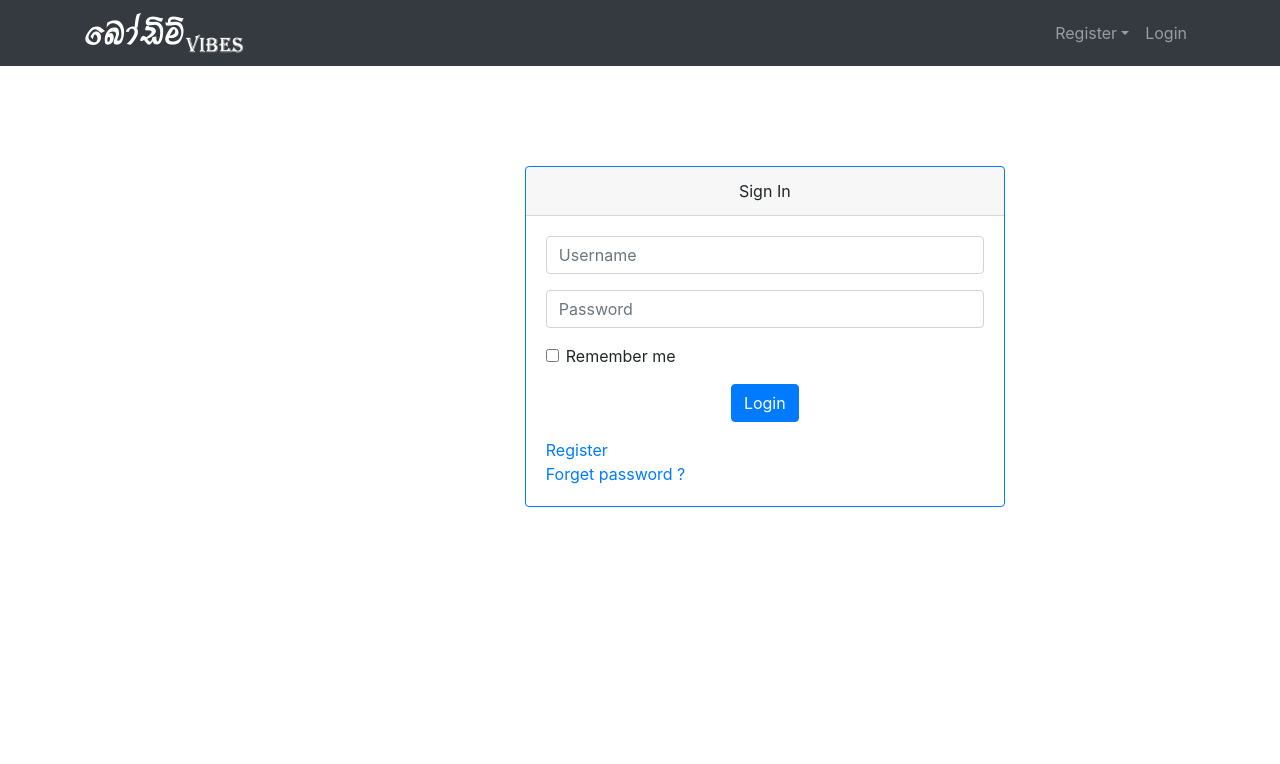
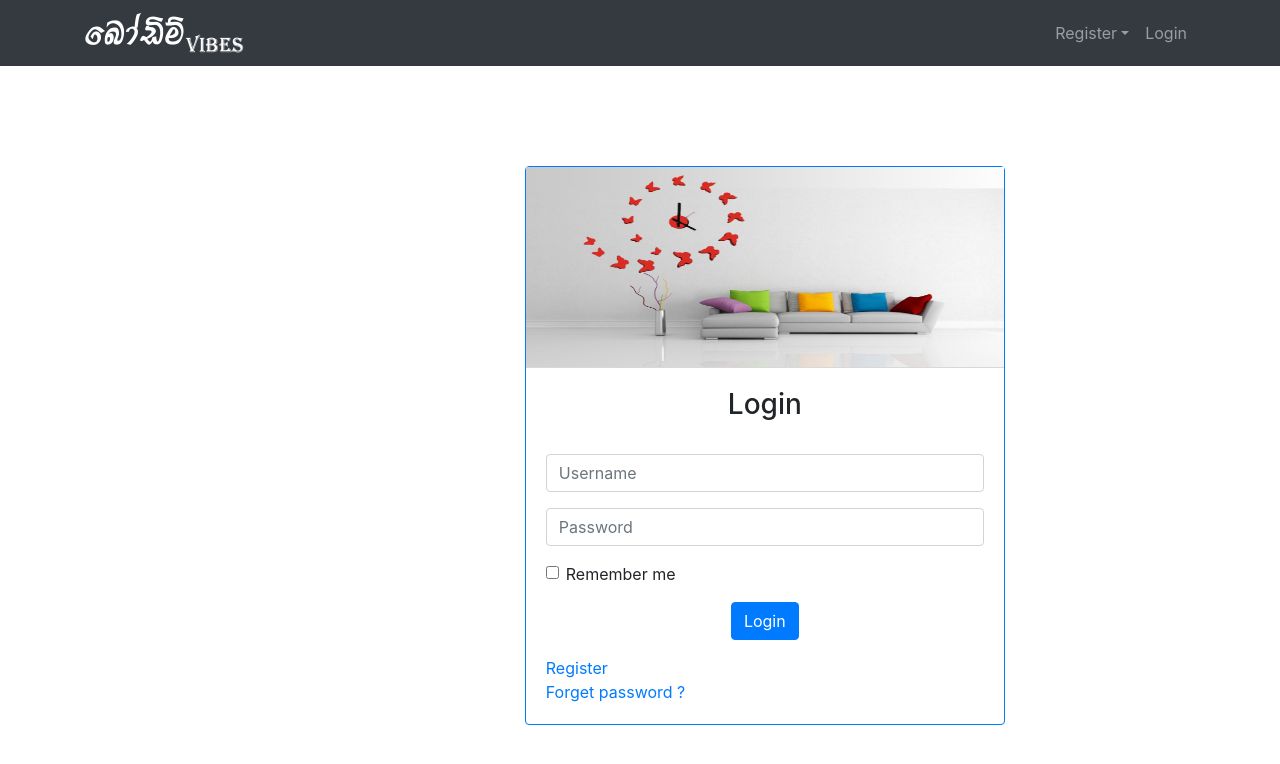
Before and after one commit to SasinduDilshara/CodeBiz, a PHP site: page /register/login in a window 1280 px wide. Shown: the top 764 px of the page. Run offline with PHP 8.4, Linux system fonts and the light colour scheme; data that the repository does not hold is empty.

Commit message:
Register/login frontend

```diff
--- a/MVC/app/view/register/login.php
+++ b/MVC/app/view/register/login.php
@@ -4,10 +4,13 @@
 <?php $this->end(); ?>
 <?php $this->start('body'); ?>
 
-<div class = "card border-primary mb-3" style="max-width: 30rem; left:41%; top:100px;" >
- 	<div class="card-header" style="text-align: center;">Sign In</div>
+<div class = "card border-primary mb-3" style="max-width: 30rem; left:41%; top:100px; background-color: ;" >
+ 	<div class="card-header" style="text-align: center;padding:0rem"><img src="<?=PROOT?>img<?=DS?>main.jpg" height = 200 width = 478></div>
 	<!-- <h3 class="text-center p-4">/h3> -->
 	<div class="card-body">
+	<div>
+	<h3 style="text-align: center;">Login</h3><br>
+	</div>
 	<form class="form" action="<?=PROOT?>register/login" method="post" >
 		<div class="form-group">
 			<input type="text" name="username" id="username" class = "form-control" placeholder = "Username">
```
Also changed, not shown: MVC/app/view/register/register.php (+5 -3 lines).
